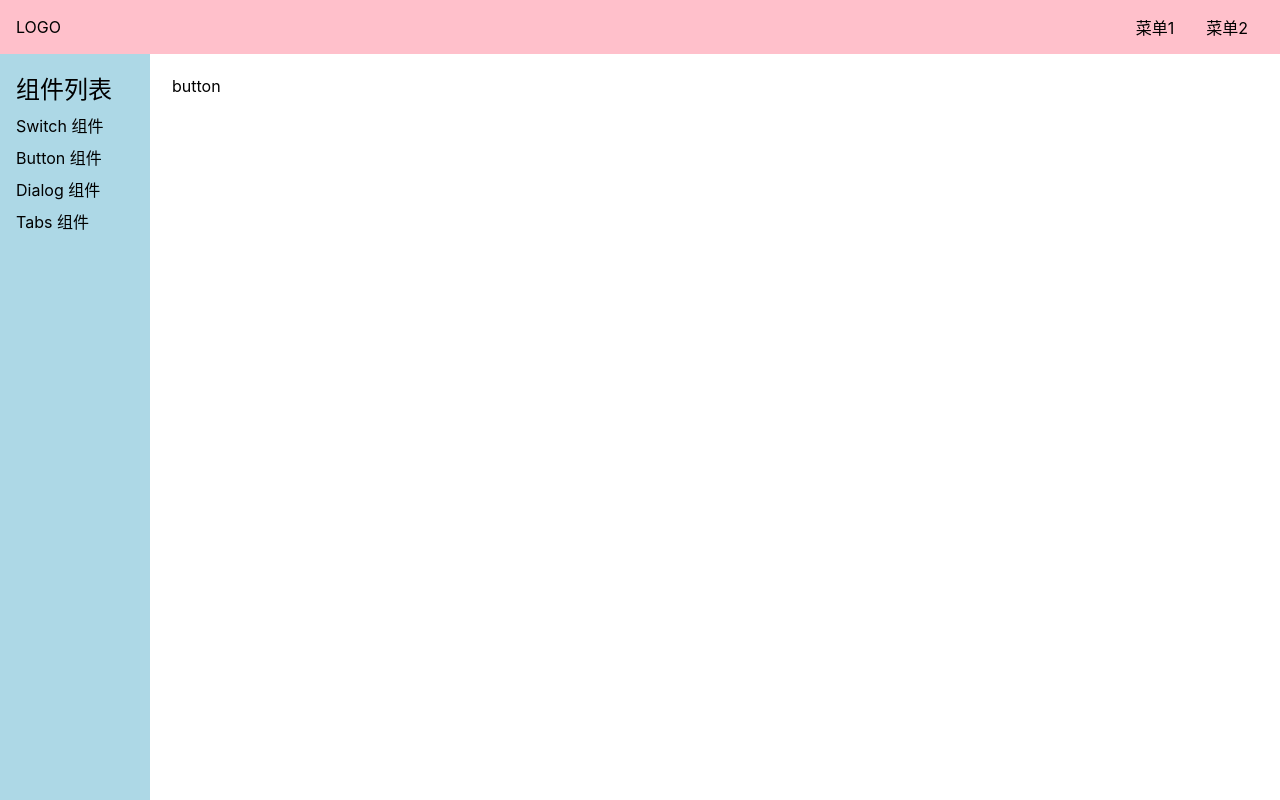
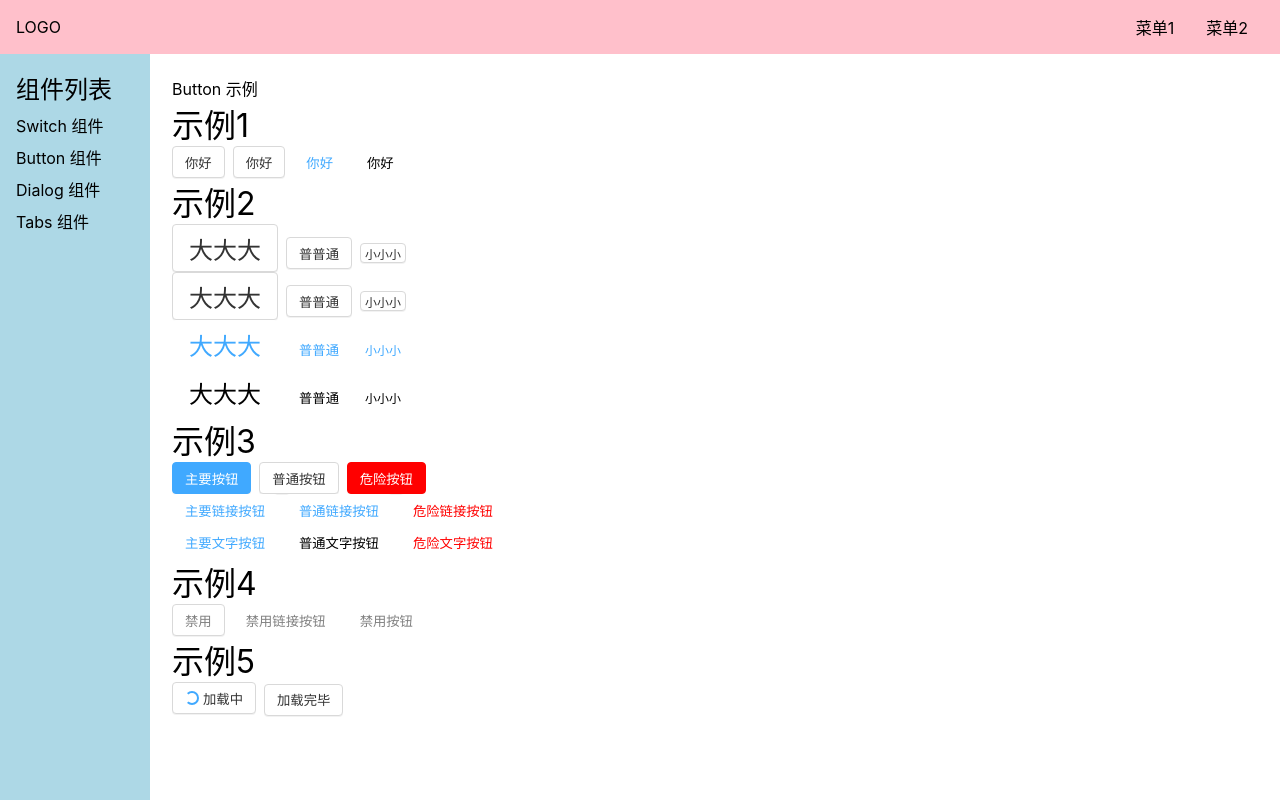
Before and after one commit to lilian-han/perry-ui, a Vue app: page /#/doc/button in a window 1280 px wide. Built offline with nearby package versions, Linux system fonts and the light colour scheme.

Commit message:
button基本完成

```diff
--- a/src/components/ButtonDemo.vue
+++ b/src/components/ButtonDemo.vue
@@ -1,3 +1,74 @@
 <template>
-<div>button</div>
+<div>Button 示例</div>
+<h1>示例1</h1>
+<div>
+  <Button> 你好 </Button>
+  <Button theme="button"> 你好 </Button>
+  <Button theme="link"> 你好 </Button>
+  <Button theme="text"> 你好 </Button>
+</div>
+<h1>示例2</h1>
+<div>
+  <Button size="big"> 大大大 </Button>
+  <Button> 普普通 </Button>
+  <Button size="small"> 小小小 </Button>
+</div>
+<div>
+  <Button size="big">大大大</Button>
+  <Button>普普通</Button>
+  <Button size="small">小小小</Button>
+</div>
+<div>
+  <Button theme="link" size="big">大大大</Button>
+  <Button theme="link">普普通</Button>
+  <Button size="small" theme="link">小小小</Button>
+</div>
+<div>
+  <Button size="big" theme="text">大大大</Button>
+  <Button theme="text">普普通</Button>
+  <Button size="small" theme="text">小小小</Button>
+</div>
+<h1>示例3</h1>
+<div>
+  <Button level="main">主要按钮</Button>
+  <Button>普通按钮</Button>
+  <Button level="danger">危险按钮</Button>
+</div>
+<div>
+  <Button theme="link" level="main">主要链接按钮</Button>
+  <Button theme="link">普通链接按钮</Button>
+  <Button theme="link" level="danger">危险链接按钮</Button>
+</div>
+<div>
+  <Button theme="text" level="main">主要文字按钮</Button>
+  <Button theme="text">普通文字按钮</Button>
+  <Button theme="text" level="danger">危险文字按钮</Button>
+</div>
+<h1>示例4</h1>
+<div>
+  <Button disabled>禁用</Button>
+  <Button theme="link" disabled>禁用链接按钮</Button>
+  <Button theme="text" disabled>禁用按钮</Button>
+</div>
+<h1>示例5</h1>
+<div><Button loading>加载中</Button><Button>加载完毕</Button></div>
 </template>
+
+<script lang="ts">
+import Button from '../lib/Button.vue'
+export default {
+  components: {
+    Button,
+  },
+  setup() {
+    const onClick = () => {
+      console.log('hi')
+    }
+    return {
+      onClick,
+    }
+  },
+}
+</script>
+
+<style lang="scss" scoped></style>
--- a/src/components/DialogDemo.vue
+++ b/src/components/DialogDemo.vue
@@ -1,3 +1,5 @@
 <template>
 <div>dialog</div>
 </template>
+
+<style scoped></style>
--- /dev/null
+++ b/src/lib/Button.vue
@@ -0,0 +1,232 @@
+<template>
+<button class="aha-button" :class="classes" :disabled="disabled">
+  <span class="aha-loadingIndicator" v-if="loading"></span>
+  <slot />
+</button>
+</template>
+
+<script lang="ts">
+import {
+  computed
+} from 'vue'
+export default {
+  props: {
+    theme: {
+      type: String,
+      default: 'button',
+    },
+    size: {
+      type: String,
+      default: 'normal',
+    },
+    level: {
+      type: String,
+      default: 'normal',
+    },
+    disabled: {
+      type: Boolean,
+      default: false,
+    },
+    loading: {
+      type: Boolean,
+      default: false,
+    },
+  },
+
+  setup(props) {
+    console.log(props.disabled)
+    const {
+      theme,
+      size,
+      level
+    } = props
+    const classes = computed(() => {
+      return {
+        [`aha-theme-${theme}`]: theme,
+        [`aha-size-${size}`]: size,
+        [`aha-level-${level}`]: level,
+      }
+    })
+    return {
+      classes,
+    }
+  },
+}
+</script>
+
+<style lang="scss">
+$h: 32px;
+$border-color: #d9d9d9;
+$color: #333;
+$blue: #40a9ff;
+$radius: 4px;
+$red: red;
+$grey: grey;
+
+.aha-button {
+  box-sizing: border-box;
+  height: $h;
+  padding: 0 12px;
+  cursor: pointer;
+  display: inline-flex;
+  justify-content: center;
+  align-items: center;
+  white-space: nowrap;
+  background: white;
+  color: $color;
+  border: 1px solid $border-color;
+  border-radius: $radius;
+  box-shadow: 0 1px 0 fade-out(black, 0.95);
+  transition: 0.25s;
+
+  &+& {
+    margin-left: 8px;
+  }
+
+  &:hover,
+  &:focus {
+    color: $blue;
+    border-color: $blue;
+  }
+
+  &:focus {
+    outline: none;
+  }
+
+  &::-moz-focus-inner {
+    border: 0;
+  }
+
+  &.aha-theme-link {
+    border-color: transparent;
+    box-shadow: none;
+    color: $blue;
+
+    &:hover,
+    &:focus {
+      color: lighten($blue, 10%);
+    }
+  }
+
+  &.aha-theme-text {
+    border-color: transparent;
+    box-shadow: none;
+    color: inherit;
+
+    &:hover,
+    &:focus {
+      background: darken(white, 5%);
+    }
+  }
+
+  &.aha-size-big {
+    font-size: 24px;
+    height: 48px;
+    padding: 0 16px;
+  }
+
+  &.aha-size-small {
+    font-size: 12px;
+    height: 20px;
+    padding: 0 4px;
+  }
+
+  &.aha-theme-button {
+    &.aha-level-main {
+      background: $blue;
+      color: white;
+      border-color: $blue;
+
+      &:hover,
+      &:focus {
+        background: darken($blue, 10%);
+        border-color: darken($blue, 10%);
+      }
+    }
+
+    &.aha-level-danger {
+      background: $red;
+      border-color: $red;
+      color: white;
+
+      &:hover,
+      &:focus {
+        background: darken($red, 10%);
+        border-color: darken($red, 10%);
+      }
+    }
+  }
+
+  &.aha-theme-link {
+    &.aha-level-danger {
+      color: $red;
+
+      &:hover,
+      &:focus {
+        color: darken($red, 10%);
+      }
+    }
+  }
+
+  &.aha-theme-text {
+    &.aha-level-main {
+      color: $blue;
+
+      &:hover,
+      &:focus {
+        color: darken($blue, 10%);
+      }
+    }
+
+    &.aha-level-danger {
+      color: $red;
+
+      &:hover,
+      &:focus {
+        color: darken($red, 10%);
+      }
+    }
+  }
+
+  &.aha-theme-button {
+    &[disabled] {
+      cursor: not-allowed;
+      color: $grey;
+
+      &:hover {
+        border-color: $grey;
+      }
+    }
+  }
+
+  &.aha-theme-link,
+  &.aha-theme-text {
+    &[disabled] {
+      cursor: not-allowed;
+      color: $grey;
+    }
+  }
+
+  >.aha-loadingIndicator {
+    width: 14px;
+    height: 14px;
+    display: inline-block;
+    margin-right: 4px;
+    border-radius: 8px;
+    border-color: $blue $blue $blue transparent;
+    border-style: solid;
+    border-width: 2px;
+    animation: aha-spin 1s infinite linear;
+  }
+
+  @keyframes aha-spin {
+    0% {
+      transform: rotate(0deg);
+    }
+
+    100% {
+      transform: rotate(360deg);
+    }
+  }
+}
+</style>
--- a/src/lib/Switch.vue
+++ b/src/lib/Switch.vue
@@ -1,5 +1,7 @@
 <template>
-<button :class="{ checked: value }" @click="toggle"><span></span></button>
+<button class="aha-switch" :class="{ 'aha-checked': value }" @click="toggle">
+  <span></span>
+</button>
 </template>
 
 <script lang="ts">
@@ -22,11 +24,11 @@
 }
 </script>
 
-<style lang="scss" scoped>
+<style lang="scss">
 $h: 22px;
 $h2: $h - 4px;
 
-button {
+.aha-switch {
   height: $h;
   width: $h * 2;
   border: none;
@@ -45,7 +47,7 @@
     transition: 0.25s;
   }
 
-  &.checked {
+  &.aha-checked {
     background: #1890ff;
 
     >span {
@@ -63,7 +65,7 @@
     }
   }
 
-  &.checked:active {
+  &.aha-checked:active {
     >span {
       width: $h2 + 4px;
       margin-left: -4px;
--- /dev/null
+++ b/src/lib/aha.scss
@@ -0,0 +1,12 @@
+[class^='aha-'],
+[class*=' aha-'] {
+  margin: 0;
+  padding: 0;
+  box-sizing: border-box;
+  font-size: 16px;
+  font-family: -apple-system, 'Noto Sans', 'Helvetica Neue', Helvetica,
+    'Nimbus Sans L', Arial, 'Liberation Sans', 'PingFang SC', 'Hiragino Sans GB',
+    'Noto Sans CJK SC', 'Source Han Sans SC', 'Source Han Sans CN',
+    'Microsoft YaHei', 'Wenquanyi Micro Hei', 'WenQuanYi Zen Hei', 'ST Heiti',
+    SimHei, 'WenQuanYi Zen Hei Sharp', sans-serif;
+}
--- a/src/main.ts
+++ b/src/main.ts
@@ -1,6 +1,7 @@
+// import './lib/aha.scss'
+import './index.scss'
 import { createApp } from 'vue'
 import App from './App.vue'
-import './index.scss'
 import { router } from './router'
 
 const app = createApp(App)
```
